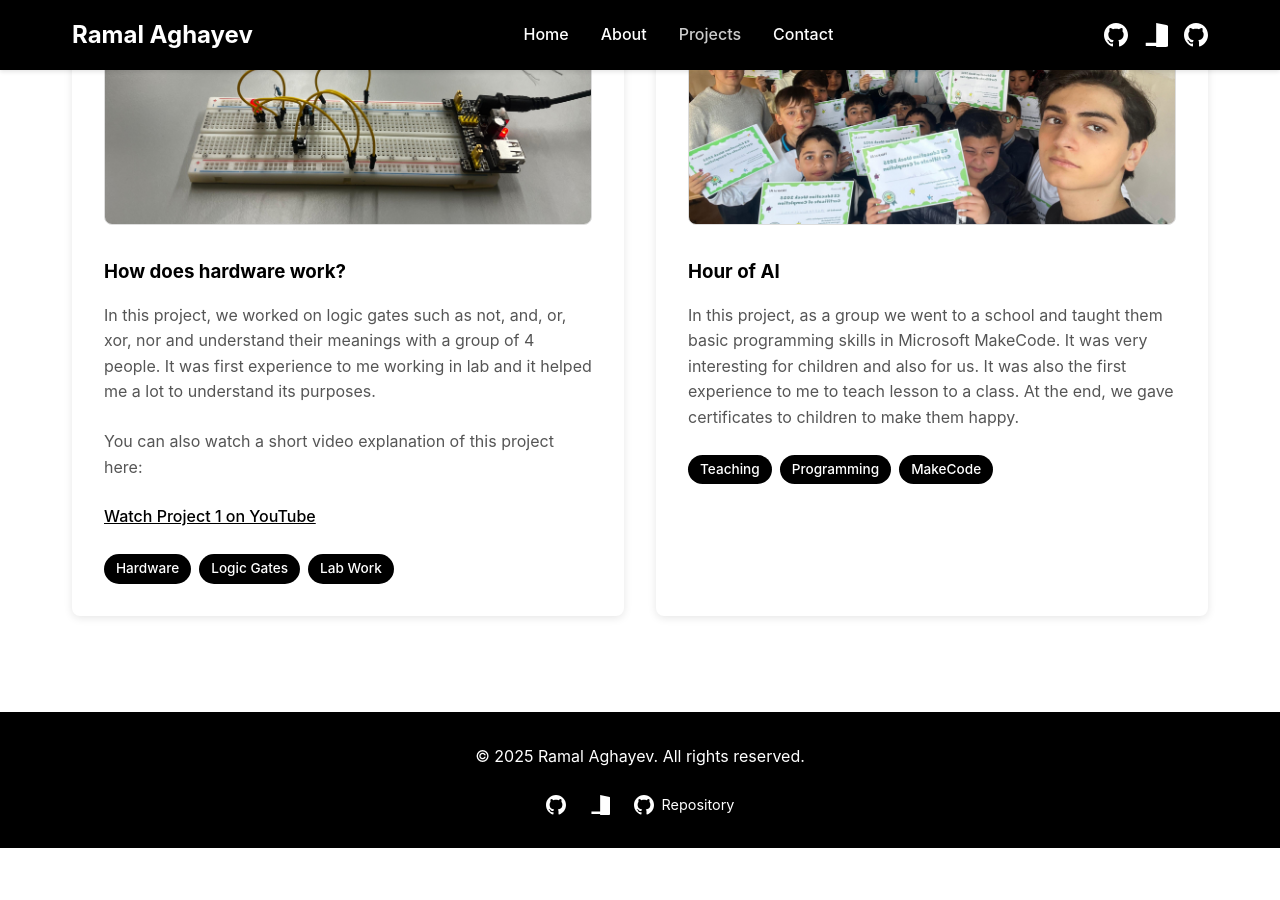
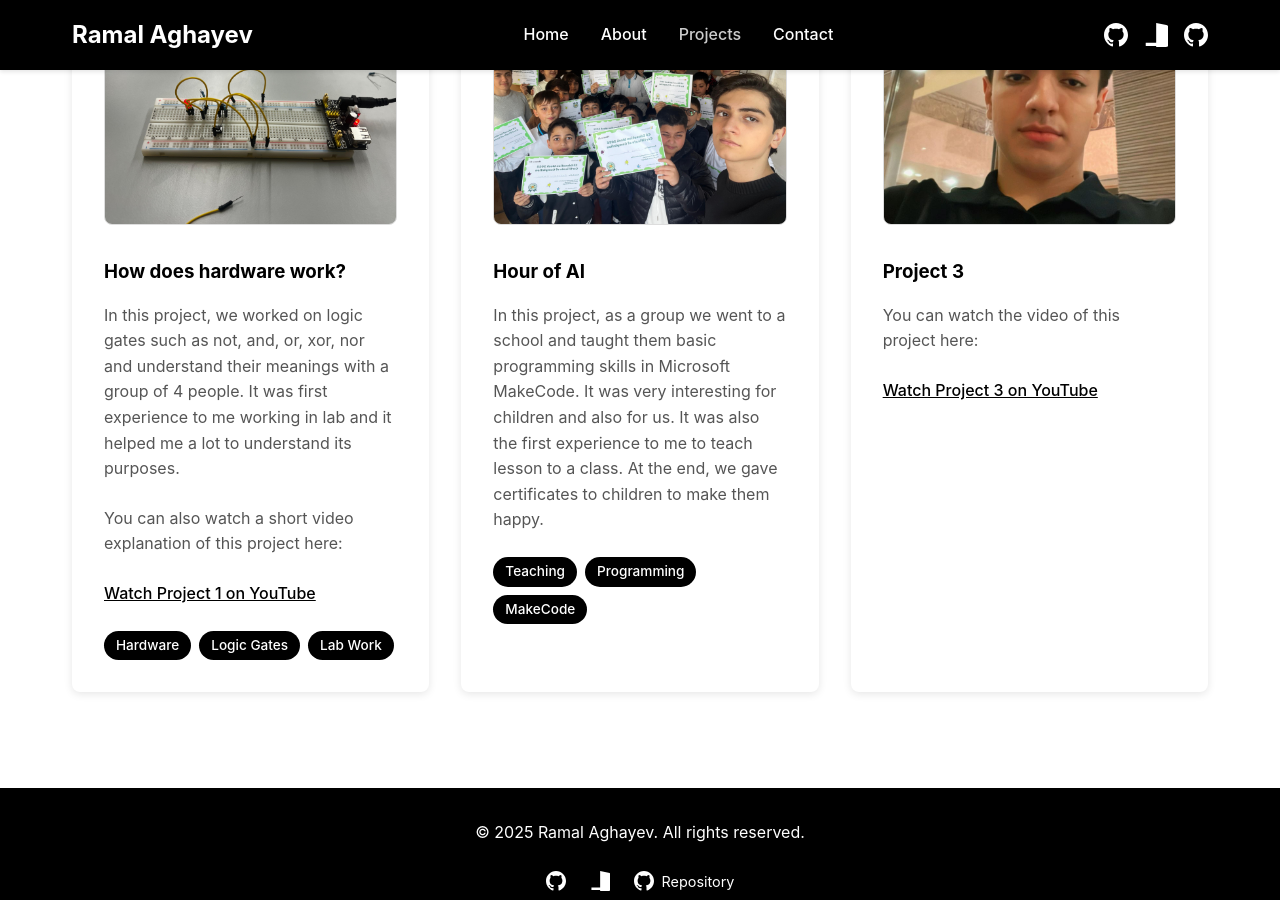
Before and after one commit to RamalAgayev/ramal_website, a Jekyll site: the page built from projects.html, in a window 1280 px wide and 900 px high, scrolled down 326 px. Built offline with Jekyll 4.4.1, drawn with Linux system fonts in a browser that asks for light colours; before the commit the page ends 1174 px from its top, so only the background shows below that.

Commit message:
Add Project 3 with YouTube video link

```diff
--- a/projects.html
+++ b/projects.html
@@ -37,5 +37,16 @@ title: Projects
                 <span class="tag">MakeCode</span>
             </div>
         </div>
+
+        <div class="project-card">
+            <img src="{{ '/images/project3_image.jpg' | relative_url }}" alt="Project 3" class="project-image">
+            <h3>Project 3</h3>
+            <p>You can watch the video of this project here:</p>
+            <p>
+                <a href="https://youtu.be/nsEVmZsmNvA?si=6Eqy9ALBoXmKfNxG" target="_blank" rel="noopener noreferrer" class="link">
+                    Watch Project 3 on YouTube
+                </a>
+            </p>
+        </div>
     </section>
 </main>
```
